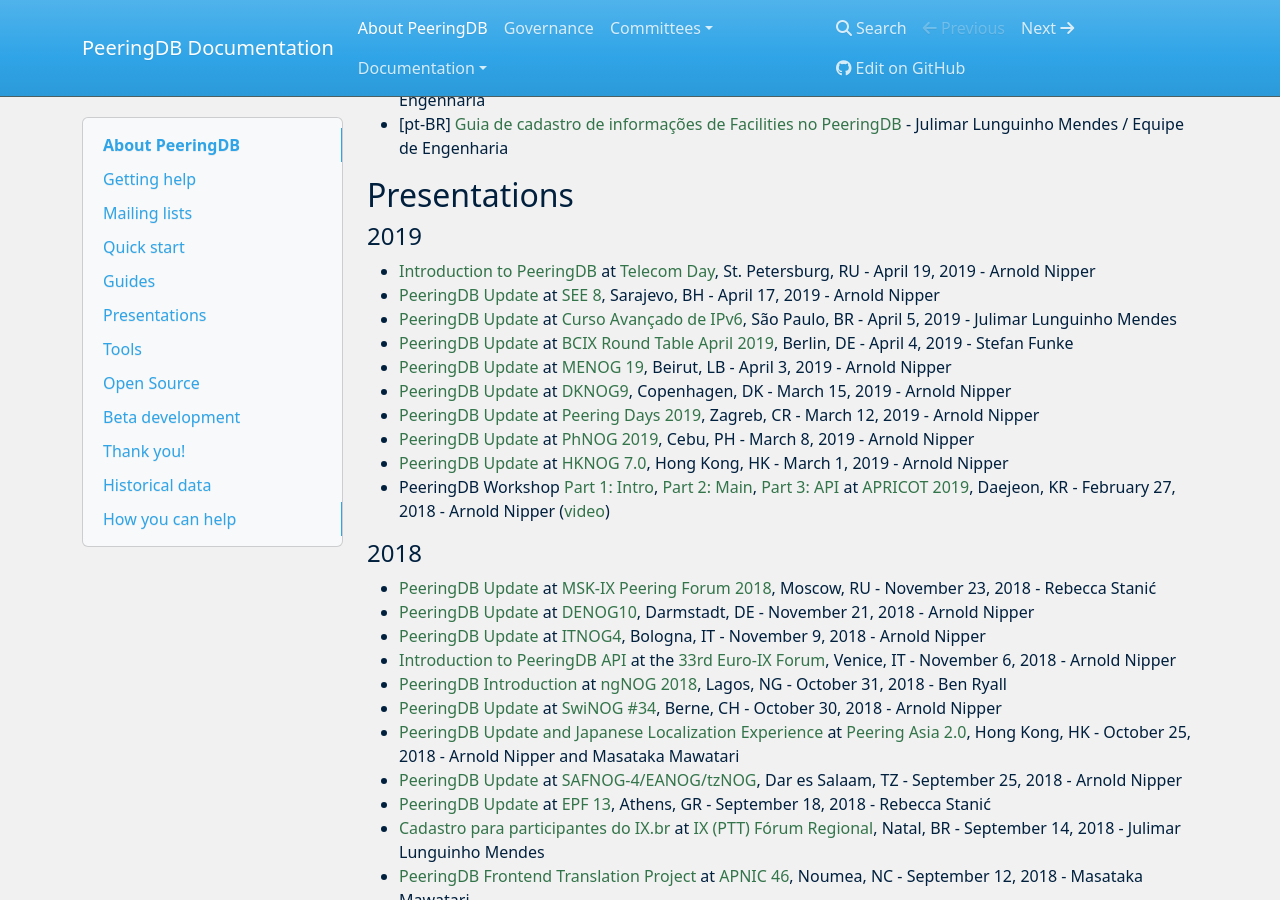
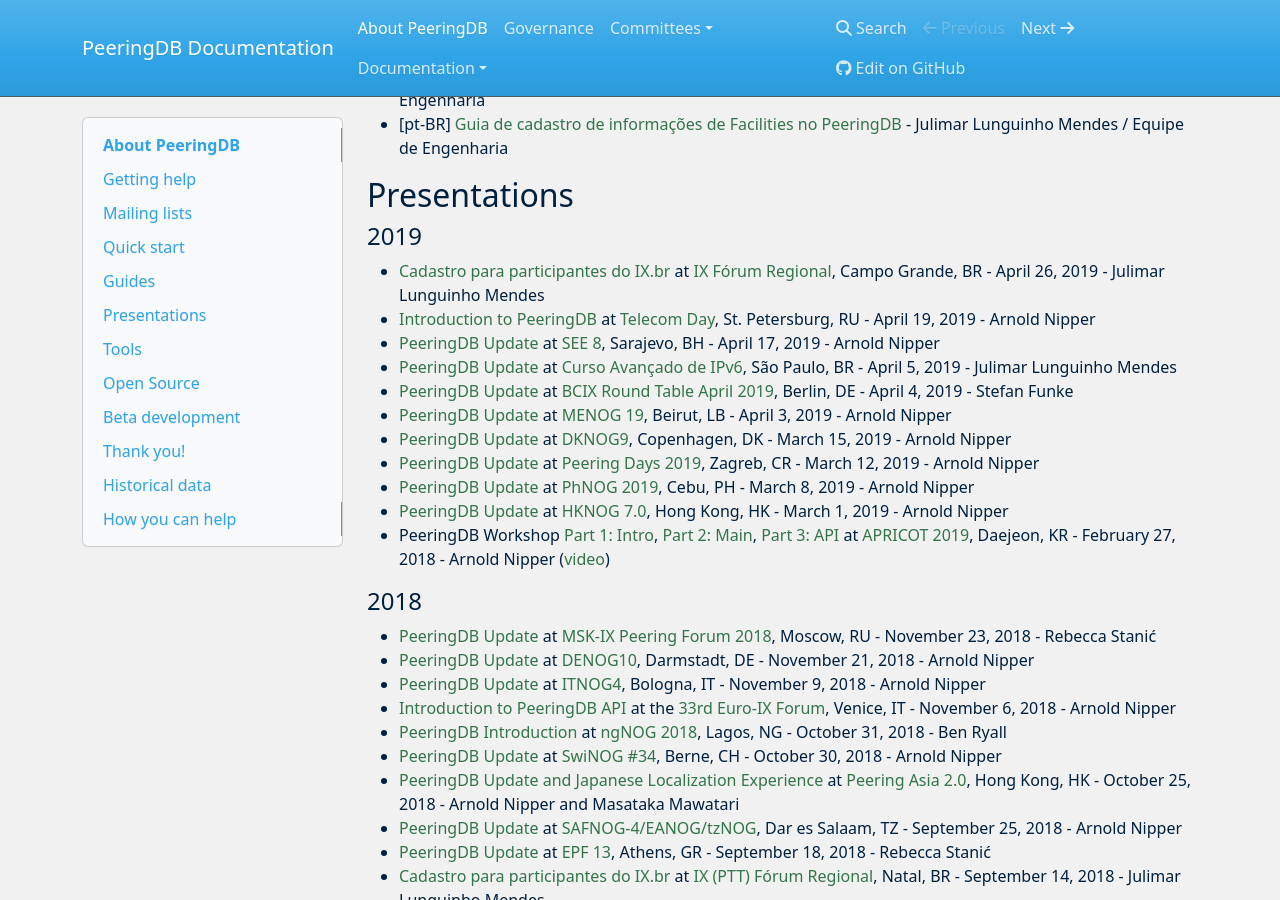
Before and after one commit to peeringdb/docs, an MkDocs documentation site: the page built from docs/index.md, in a window 1280 px wide and 900 px high, scrolled down 1273 px. Built offline with MkDocs 1.6.1, drawn with Linux system fonts in a browser that asks for light colours; nearby versions of some CDN libraries.

Commit message:
Added Julimar's IX Fórum Regional presentation.

```diff
--- a/docs/index.md
+++ b/docs/index.md
@@ -53,6 +53,7 @@
 
 #### 2019
 
+- [Cadastro para participantes do IX.br](presentation/ix-forum-campogrande-peeringdb.20190416.pdf) at [IX Fórum Regional](https://regional.forum.ix.br/29-MS/), Campo Grande, BR - April 26, 2019 - Julimar Lunguinho Mendes
 - [Introduction to PeeringDB](presentation/20190419-TelecomDay-Arnold-Nipper.pdf) at [Telecom Day](http://telecomday.ru/en/programm/), St. Petersburg, RU - April 19, 2019 - Arnold Nipper
 - [PeeringDB Update](presentation/20190417-SEE8-Arnold-Nipper.pdf) at [SEE 8](https://www.ripe.net/participate/meetings/regional-meetings/see/see-8), Sarajevo, BH - April 17, 2019 - Arnold Nipper
 - [PeeringDB Update](presentation/20190405-PeeringDB-Update-Curso-IPv6.pdf) at [Curso Avançado de IPv6](https://cursoseventos.nic.br/curso/curso-avancado-ipv6/), São Paulo, BR - April 5, 2019 - Julimar Lunguinho Mendes
```
Also changed, not shown: 1 other file.
